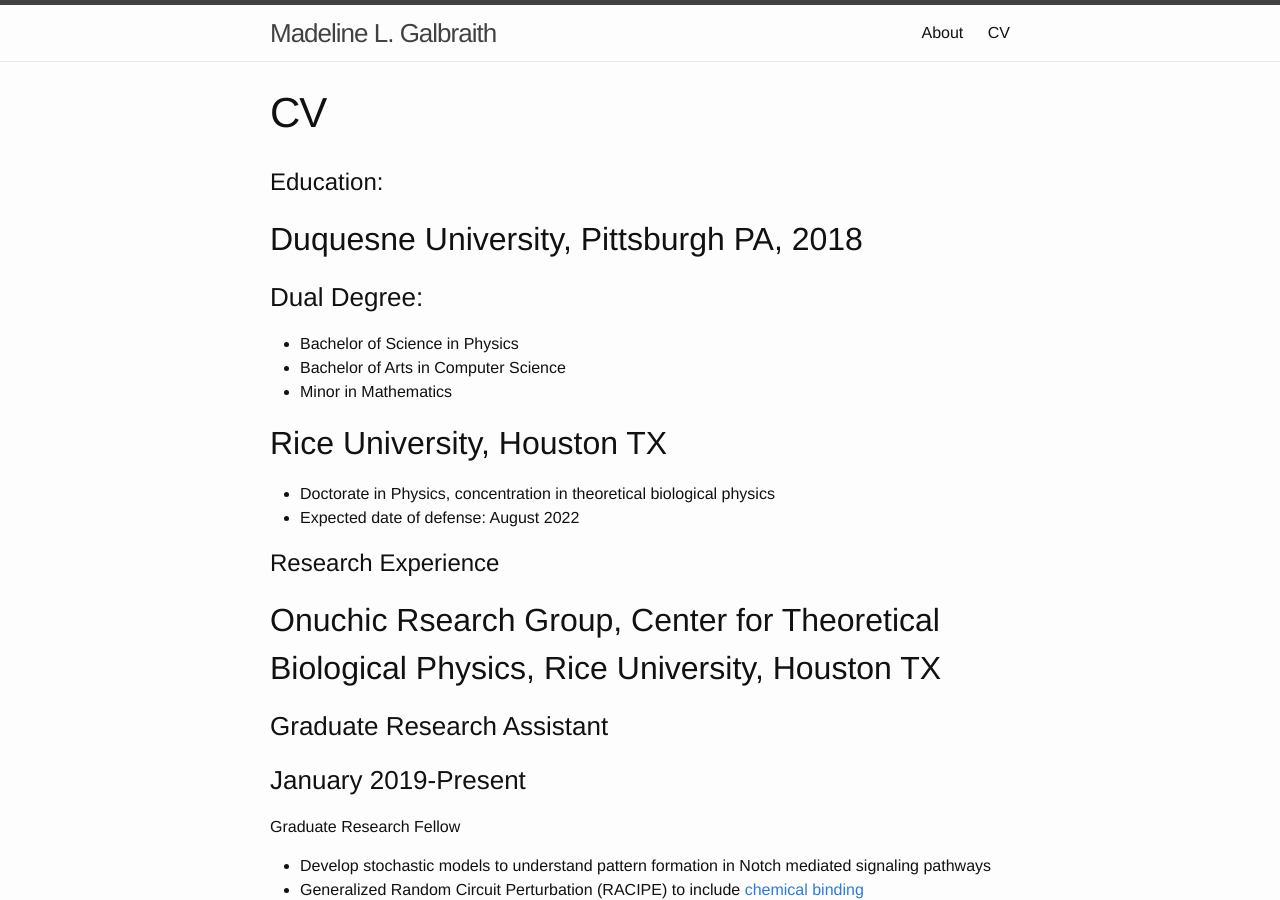
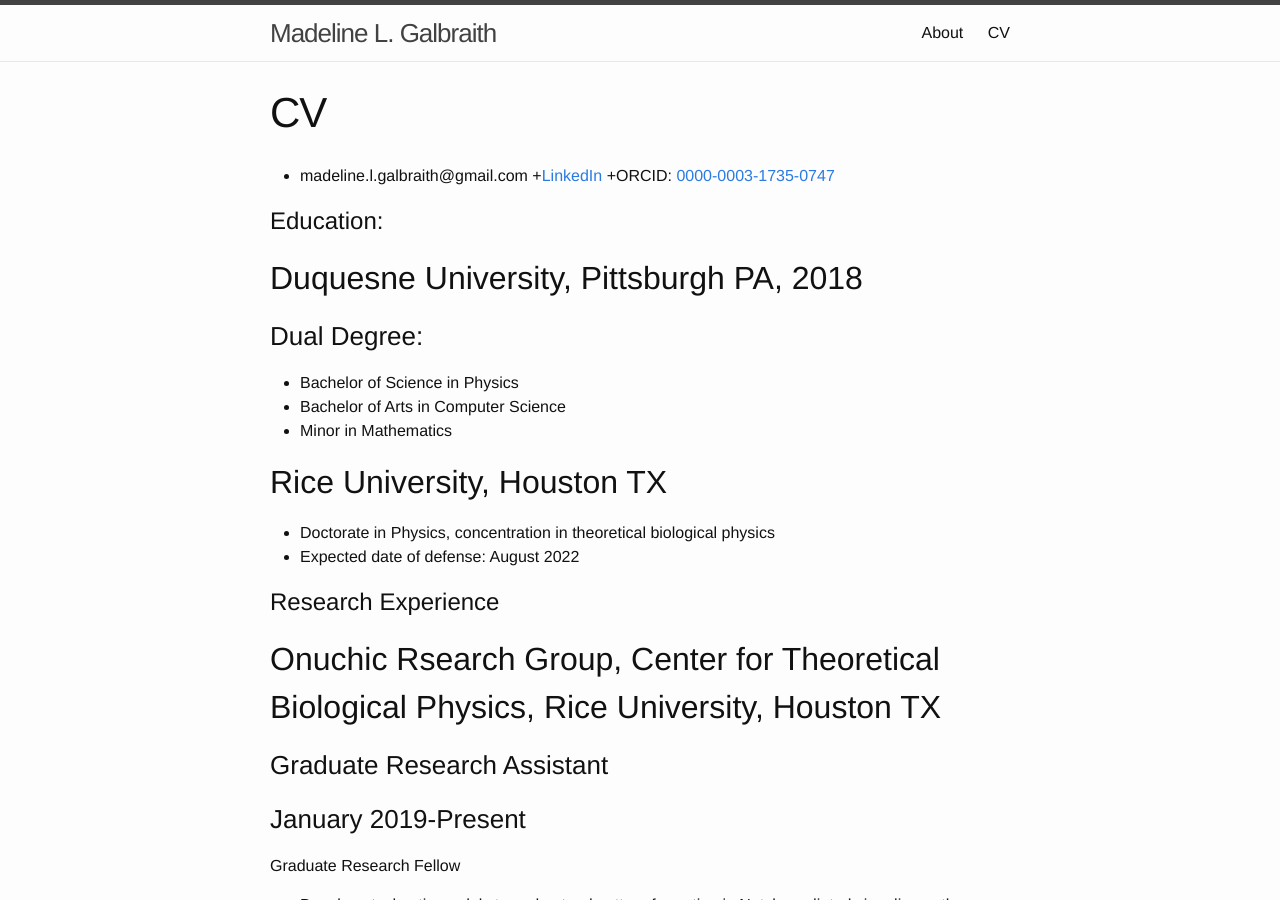
Before and after one commit to madgal/madgal.github.io, a Jekyll site: the page built from resume.md, in a window 1280 px wide and 900 px high. Built offline with Jekyll 4.4.1, drawn with Linux system fonts in a browser that asks for light colours; some of the changed text lies outside the part shown.

Commit message:
Update resume

```diff
--- a/resume.md
+++ b/resume.md
@@ -3,6 +3,9 @@
 title: CV
 permalink: /resume/
 ---
++ madeline.l.galbraith@gmail.com
++<a href="www.linkedin.com/in/madeline-galbraith-physicist">LinkedIn</a>
++ORCID: <a href="https://orcid.org/0000-0003-1735-0747">0000-0003-1735-0747</a>
 
 # Education:
 
```
Also changed, not shown: other parts of resume.md (+0 -1 lines).
